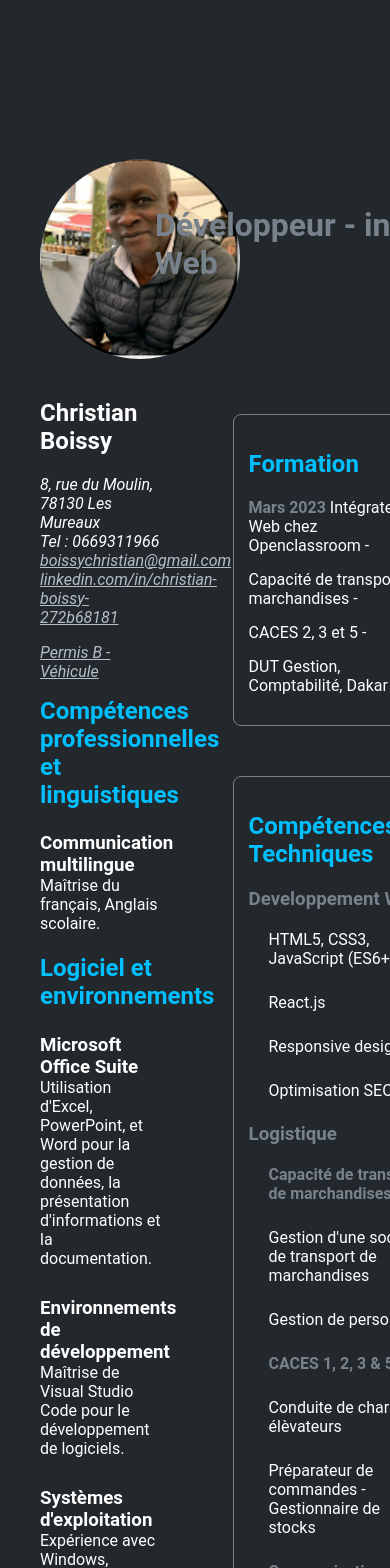
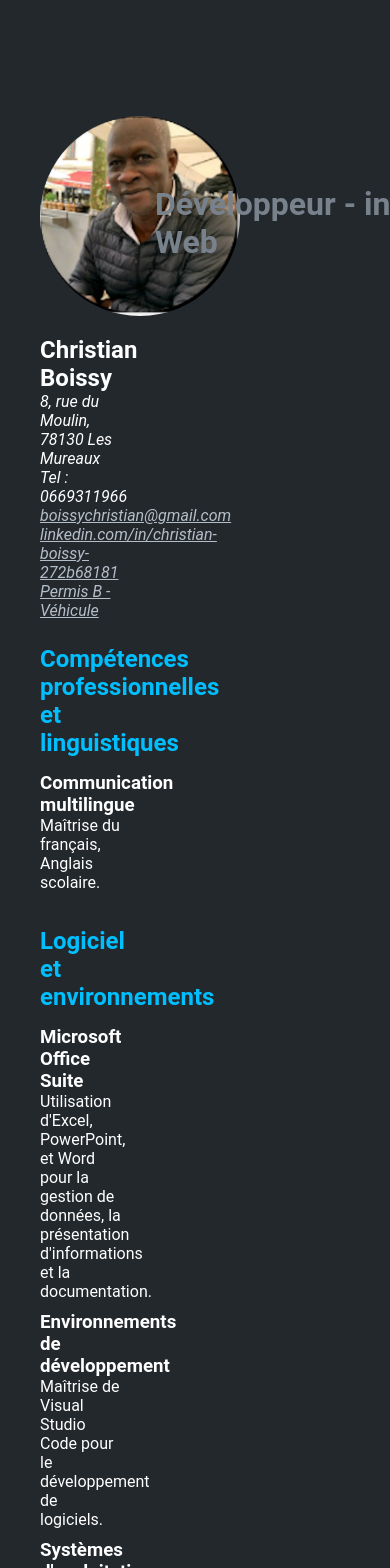
Before and after one commit to Christian121966/cv-logistique, a React (Create React App) app: page / in a window 390 px wide. Shown: the top 1568 px of the page. Built offline with nearby package versions, Linux system fonts and the light colour scheme.

Commit message:
Responsive 375

```diff
--- a/src/App.css
+++ b/src/App.css
@@ -1,4 +1,6 @@
-/* App.css */
+@import 'animate.css/animate.min.css';
+
+/* Variables de couleurs */
 :root {
   --color-background: rgba(35, 40, 45, 1);
   --color-text: rgba(255, 255, 255, 1);
@@ -6,100 +8,22 @@
   --color-hover: rgba(95, 105, 115, 1);
 }
 
-.App {
+/* Styles globaux */
+*,
+*::before,
+*::after {
+  box-sizing: border-box;
+  margin: 0;
+  padding: 0;
+}
+
+body {
   background-color: var(--color-background);
   color: var(--color-text);
   font-family: 'Roboto', sans-serif;
-}
-
-header.cv-title {
-  display: flex;
-    justify-content: center;
-    position: relative;
-    top: 185px;
-    left: 155px;
-}
-
-header h1 {
-  color: var(--color-accent);
-}
-
-.sidebar h2 {
   margin: 0;
-  color: deepskyblue;
-}
-
-.sidebar h3 {
-  font-size: 1.17em;
-  margin-bottom: 0;
-}
-
-.container {
-  display: flex;
-  padding: 20px;
-}
-
-main {
-  margin-top: 225px;
-}
-
-section h2 {
-  color: deepskyblue;
-}
-
-.card {
-  background: var(--color-background);
-  border: 1px solid var(--color-accent);
-  border-radius: 8px;
-  margin: 50px;
-  padding: 15px;
-}
-
-.card h3 {
-  color: var(--color-accent);
-}
-
-ul {
-  list-style-type: none;
   padding: 0;
-  margin-top: 0;
-}
-
-li {
-  padding: 5px 0;
-}
-
-strong {
-  color: var(--color-accent);
-}
-
-/* App.css */
-.card div, .card h3, .card ul, .card li {
-  margin-bottom: 15px; /* Ajoute un espace en bas de chaque élément */
-}
-
-.card ul {
-  padding-left: 20px; /* Ajoute un padding à gauche pour les listes */
-}
-
-.card li {
-  list-style-type: none; /* Enlève les puces des listes */
-}
-
-/* App.css */
-.sidebar {
-  width: 35%; /* Définit la largeur de l'aside */
-  display: flex;
-  flex-direction: column;
-  padding: 20px;
-  background: var(--color-background); /* Utilise la couleur de fond définie dans :root */
-}
-
-.profile-photo {
-  width: 200px;
-  height: 200px;
-  border-radius: 50%;
-  margin-bottom: 20px;
+  overflow-x: hidden; /* Empêche le défilement horizontal */
 }
 
 a {
@@ -117,9 +41,260 @@ a:active {
   color: rgba(140, 150, 160, 1); /* Un gris plus foncé lors du clic */
 }
 
+
+header.cv-title {
+  display: flex;
+  justify-content: center;
+  position: relative;
+  top: 185px;
+  left: 155px;
+}
+
+header h1 {
+  color: var(--color-accent);
+}
+
+address {
+  margin-bottom: 25px;
+}
+
+
+.container {
+  display: flex;
+  flex-wrap: wrap;
+  padding: 20px;
+  width: 100%; /* Assurez-vous que le conteneur ne dépasse pas la largeur de l'écran */
+}
+
+.sidebar {
+  width: 35%;
+  display: flex;
+  flex-direction: column;
+  padding: 20px;
+  background: var(--color-background);
+}
+
+ul {
+  list-style-type: none;
+  margin-bottom: 25px;
+}
+
+li {
+  margin-bottom: 10px;
+}
+
+.sidebar h2 {
+  margin: 0;
+  color: deepskyblue;
+  margin-bottom: 15px;
+}
+
+.sidebar h3 {
+  font-size: 1.17em;
+  margin-bottom: 0;
+}
+
+.profile-photo {
+  width: 200px;
+  height: 200px;
+  border-radius: 50%;
+  margin-bottom: 20px;
+}
+
+
+main {
+  flex: 1;
+  margin-top: 225px;
+  padding: 20px;
+  width: 100%; /* Assurez-vous que le main ne dépasse pas la largeur de l'écran */
+}
+
+section h2 {
+  color: deepskyblue;
+}
+
+.card {
+  background: var(--color-background);
+  border: 1px solid var(--color-accent);
+  border-radius: 8px;
+  margin: 50px 0;
+  padding: 15px;
+}
+
+.card div,
+.card h3,
+.card ul,
+.card li {
+  margin-bottom: 15px;
+}
+
+.card h3 {
+  color: var(--color-accent);
+}
+
+.card ul {
+  list-style-type: none;
+  padding-left: 20px;
+}
+
+.card li {
+  padding: 5px 0;
+  list-style-type: none;
+}
+
+strong {
+  color: var(--color-accent);
+}
+
 footer {
   padding: 20px;
   text-align: center;
   background: var(--color-background);
   color: var(--color-text);
 }
+
+
+/* Media Queries */
+@media screen and (max-width: 320px) {
+  body, #root {
+    width: 100%;
+    overflow-x: hidden; /* Empêche le défilement horizontal */
+  }
+
+  header.cv-title {
+    top: 195px;
+    left: 0;
+    margin-bottom: 5px;
+    width: 100%;
+    text-align: center; /* Centrer le texte */
+  }
+
+  header h1 {
+    font-size: 1em;
+  }
+
+  .container {
+    flex-direction: column;
+    padding: 10px; /* Ajuster le padding */
+  }
+
+  .sidebar {
+    width: 100%;
+    font-size: 0.8em;
+    display: flex;
+    justify-content: center;
+    align-items: center;
+    padding: 2px;
+  }
+  h1 {
+    margin-top: 20px;
+  }
+
+  .profile-photo {
+    width: 150px;
+    height: 150px;
+    border-radius: 50%;
+    margin-bottom: 20px;
+  }
+
+  .sidebar h2 {
+    font-size: 1.1em;
+    text-align: center;
+  }
+
+  ul {
+    text-align: center;
+    list-style-type: none;
+    overflow-x: hidden;
+    padding: 20px;
+  }
+
+  main {
+    margin: 0;
+    padding: 15px;
+  }
+
+  section {
+    margin-top: 10px;
+  }
+
+  section h2 {
+    font-size: 1.2em;
+  }
+
+  /*.card {
+    margin: 5px;
+  }*/
+
+  .card div, .card ul {
+    font-size: 0.9em;
+  }
+
+  .card h3 {
+    font-size: 1.1em;
+  }
+
+  p {
+    font-size: 0.6em;
+  }
+}
+
+@media screen and (max-width: 375px) {
+  .sidebar {
+    width: 100%;
+    font-size: 0.8em;
+    display: flex;
+    justify-content: center;
+    align-items: center;
+    padding: 2px;
+  }
+
+  .profile-photo {
+    width: 210px;
+    height: 210px;
+    position: relative;
+    top: -40px;
+  }
+
+  header.cv-title {
+    top: 240px;
+    left: 0px;
+    text-align: center;
+  }
+
+  header h1 {
+    font-size: 1.2em;
+    position: absolute;
+    top: -5px;
+  }
+
+  main {
+    margin: 0;
+    padding: 0;
+  }
+
+  .sidebar {
+    width: 100%;
+    padding: 20px;
+  }
+
+  address {
+    font-size: 1.2em;
+  }
+
+  ul {
+    text-align: center;
+  }
+
+  .card {
+    margin: 0 0 25px 0;
+  }
+
+  section h2 {
+    margin: 0 0 10px 0;
+  }
+
+  .card div {
+    text-align: center;
+  }
+}
--- a/src/App.js
+++ b/src/App.js
@@ -6,9 +6,11 @@ import Sidebar from './components/Sidebar';
 import Formation from './components/Formation';
 import CompetencesTechniques from './components/CompetencesTechniques';
 import ExperiencesProfessionnelles from './components/ExperiencesProfessionnelles';
+import 'animate.css/animate.min.css';
 
 function App() {
   return (
+    <div className="App animate__animated animate__fadeInUp">
     <div className="App">
 
       <header className="cv-title">
@@ -36,6 +38,7 @@ function App() {
       </div>
       <Footer />
     </div>
+    </div>
   );
 }
 
--- a/src/components/Sidebar.js
+++ b/src/components/Sidebar.js
@@ -3,7 +3,7 @@ import React from 'react';
 const Sidebar = () => {
   return (
     <aside className="sidebar">
-      <img src="/images/Chris.png" alt="Chris" className="profile-photo" />
+      <img src={`${process.env.PUBLIC_URL}/images/Chris.png`} alt="Chris" className="profile-photo" />
       <h1>Christian Boissy</h1>
       <address>
         8, rue du Moulin, 78130 Les Mureaux<br />
@@ -37,7 +37,7 @@ const Sidebar = () => {
           </li>
         <li>
           <h3>Outils de versioning</h3>
-          <span>Compétence dans l'utilisation de Git pour le contrôle de version et la collaboration en équipe.</span>
+          <span>Utilisation de Git pour le contrôle de version et la collaboration en équipe.</span>
         </li>
       </ul>
       <h2>Qualités humaines</h2>
@@ -52,7 +52,7 @@ const Sidebar = () => {
         </li>
         <li>
           <h3>Leadership</h3>
-          <span>Expérience en tant que chef de projet, guidant les équipes vers la réalisation des objectifs.</span>
+          <span>Expérience en tant que chef d'entreprise, guidant les équipes vers la réalisation des objectifs.</span>
         </li>
         <li>
           <h3>Résolution de problèmes</h3>
--- a/src/data/cvData.js
+++ b/src/data/cvData.js
@@ -9,12 +9,7 @@ const cvData = {
         title: "Capacité de transport de marchandises",
       },
       {
-        title: "CACES 2, 3 et 5",
-
-      },
-      {
-        title: "DUT Gestion, Comptabilité, Dakar"
-
+        title: "DUT Gestion, Comptabilité"
       }
     ],
     competences: {
@@ -29,12 +24,9 @@ const cvData = {
         "Capacité de transport de marchandises :",
         "Gestion d'une société de transport de marchandises",
         "Gestion de personnel",
-        "CACES 1, 2, 3 & 5 :",
-        "Conduite de chariots élèvateurs",
-        "Préparateur de commandes - Gestionnaire de stocks",
+        "Gestion des stocks",
         "Communication :",
         "Gestion des contacts",
-        "Gestion des commandes",
         "Gestion du personnel"
       ]
     },
@@ -42,7 +34,9 @@ const cvData = {
       {
         date: "Déc. 2021 - Juin 2022",
         title: "First Stop Sartrouville - Herblay",
-        details: ["Livraison de pneus en Ile de France, gestion des commandes et des stocks"]
+        details: [
+          { highlight: "Livraison de pneus en Ile de France, gestion des commandes et des stocks" },
+        ]
       },
       {
         date: "2019 - 2021",
```
Also changed, not shown: package.json (+9 -1 lines), 1 other file (tests, documents, lock files or other folders).
